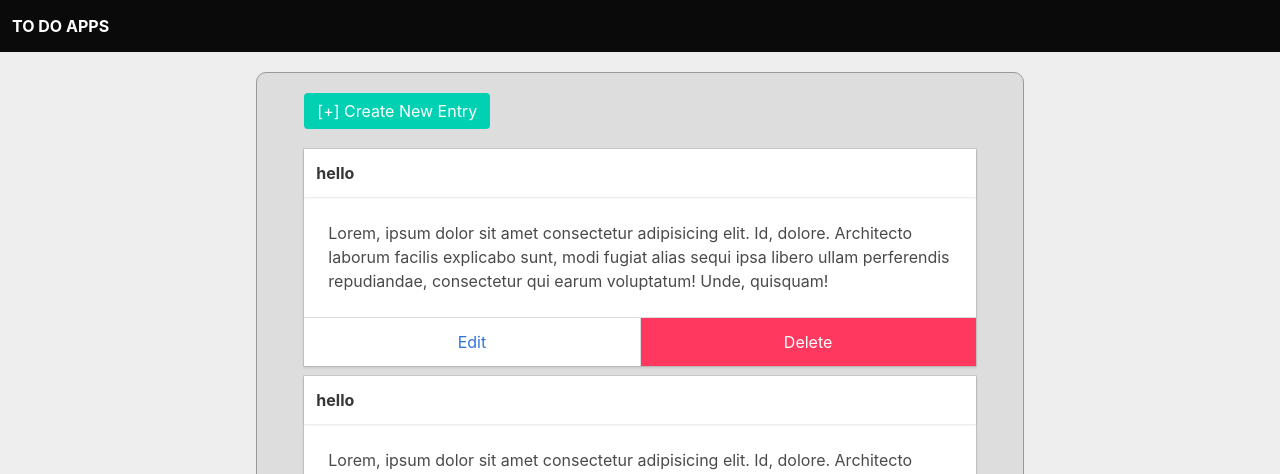
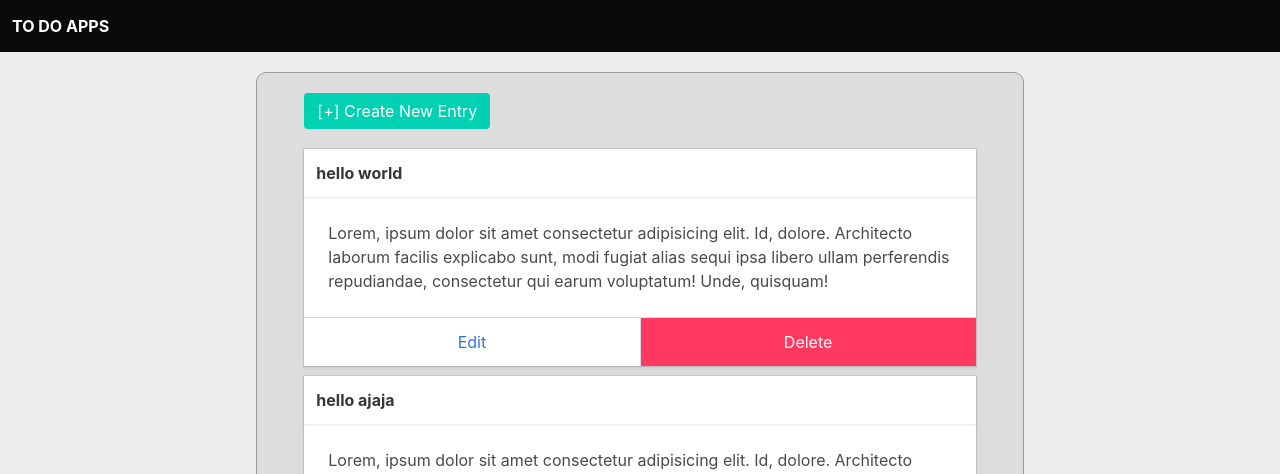
Before and after one commit to BlinfoldKing/Rocket-React-TODO, a React app in the folder Client/: page / in a window 1280 px wide. Shown: the top 474 px of the page. Built offline with nearby package versions, Linux system fonts and the light colour scheme; the HTML template or start-up script is replaced by a standard one.

Commit message:
add Delete Operation

```diff
--- a/Client/src/App.jsx
+++ b/Client/src/App.jsx
@@ -8,15 +8,15 @@ import {BrowserRouter, Switch, Route} from 'react-router-dom'
 const Hello = () => <h1>Hello World</h1>
 export default class App extends React.Component {
 
-    constructor (props) {
+    constructor(props) {
         super (props)
-        this.dummmy = [
+        let dummmy = [
             {
-                title: 'hello',
+                title: 'hello world',
                 body: 'Lorem, ipsum dolor sit amet consectetur adipisicing elit. Id, dolore. Architecto laborum facilis explicabo sunt, modi fugiat alias sequi ipsa libero ullam perferendis repudiandae, consectetur qui earum voluptatum! Unde, quisquam!'
             },
             {
-                title: 'hello',
+                title: 'hello ajaja',
                 body: 'Lorem, ipsum dolor sit amet consectetur adipisicing elit. Id, dolore. Architecto laborum facilis explicabo sunt, modi fugiat alias sequi ipsa libero ullam perferendis repudiandae, consectetur qui earum voluptatum! Unde, quisquam!'
             },
             {
@@ -32,6 +32,28 @@ export default class App extends React.Component {
                 body: 'Lorem, ipsum dolor sit amet consectetur adipisicing elit. Id, dolore. Architecto laborum facilis explicabo sunt, modi fugiat alias sequi ipsa libero ullam perferendis repudiandae, consectetur qui earum voluptatum! Unde, quisquam!'
             }
         ]
+
+        this.state = {
+            posts: dummmy
+        }
+    }
+
+    removeTodo(id) {
+        this.setState({
+            posts: this.state.posts.filter((e, i) => i != id)
+        })
+
+        console.log('delete ' + id)
+    }
+
+    makePost(title, body) {
+        console.log(title)
+        let newPosts = this.state.posts
+        newPosts.push({title, body})
+        this.setState({
+            posts: newPosts
+        })
+        console.log(this.state.posts)
     }
 
 
@@ -47,8 +69,8 @@ export default class App extends React.Component {
                 <Header/>
                 <BrowserRouter>
                     <Switch>
-                        <Route exact path='/' render={(props) => <PostCont {...props} items={this.dummmy}/>}/>
-                        <Route path='/edit' render={(props) => <Editor/>}/>
+                        <Route exact path='/' render={(props) => <PostCont {...props} onRemove={(i) => this.removeTodo(i)} items={this.state.posts}/>}/>
+                        <Route path='/edit' render={(props) => <Editor {...props} makePost={(title, body) => this.makePost(title, body)}/>}/>
                     </Switch>
                 </BrowserRouter>
             </div>
--- a/Client/src/Components/Editor.jsx
+++ b/Client/src/Components/Editor.jsx
@@ -2,6 +2,13 @@ import React from 'react'
 
 export default class Editor extends React.Component {
 
+    constructor (props) {
+        super(props)
+        this.state = {
+            title: 'aaa',
+            body: 'aaa'
+        }
+    }
 
     render () {
         return (
@@ -33,8 +40,10 @@ export default class Editor extends React.Component {
                     <form>
                         <input className='input' type="text"  style={{margin: '20px 0 20px 0'}} name="Title" placeholder='Title'/>
                         <textarea className='textarea' placeholder='Description'></textarea><br/>
-                        <input className='button is-primary' type="submit" value="Save" />
+                        {console.log(this.props.makePost)}
                     </form>
+
+                    <button className='button is-primary' type="submit" value="Save" onClick={() => this.props.makePost(this.state.title, this.state.body)}>Save </button>
 
 
                 </div>
--- a/Client/src/Components/Post.jsx
+++ b/Client/src/Components/Post.jsx
@@ -19,12 +19,16 @@ export default class Post extends React.Component {
                 <div className="card-content">
                     <div className="content">{this.props.body}</div>
                 </div>
-                {console.log(this.props)}
+                {/* {console.log(this.props)} */}
                 <footer className="card-footer">
                     <a href={'/edit/' + this.props.id} className="card-footer-item">Edit</a>
-                    <a href="#" className="card-footer-item
+                    <a
+                    href="#"
+                    className="card-footer-item
                     has-background-danger
-                    has-text-white">Delete</a>
+                    has-text-white"
+                    onClick={() => this.props.onRemove(this.props.id)}
+                    >Delete</a>
                 </footer>
             </div>
         )
--- a/Client/src/Components/PostCont.jsx
+++ b/Client/src/Components/PostCont.jsx
@@ -33,13 +33,14 @@ export default class PostCont extends React.Component {
                         [+] Create New Entry
                     </a>
                 </div>
-                {console.log(this.props)}
+                {/* {console.log(this.props)} */}
                 {this.props.items.map((e, i) =>
                     <Post
                         key={i}
                         id={i}
                         title={e.title}
                         body={e.body}
+                        onRemove={(id) => this.props.onRemove(id)}
                     />
                 )}
             </div>
```
